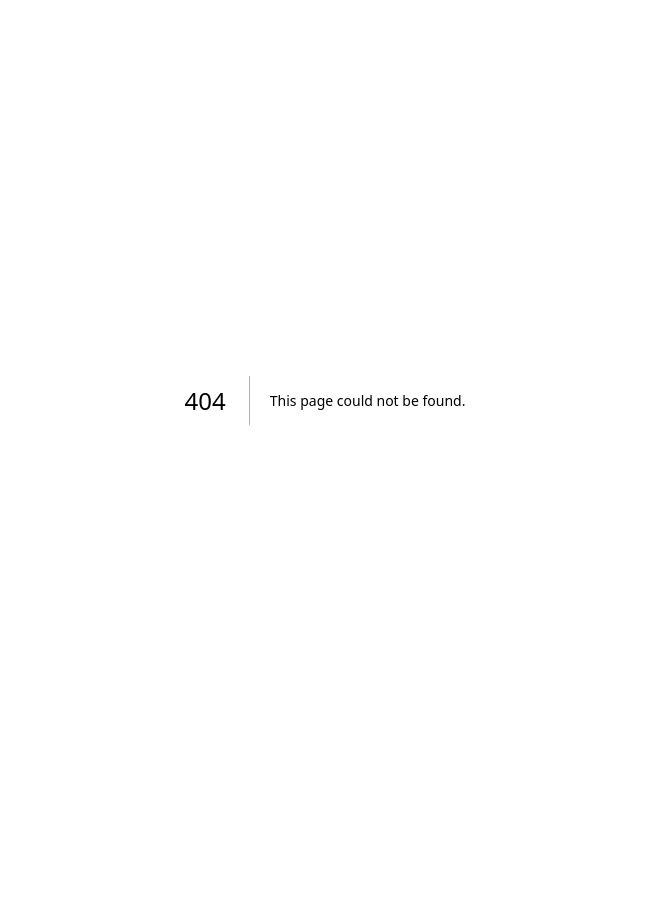
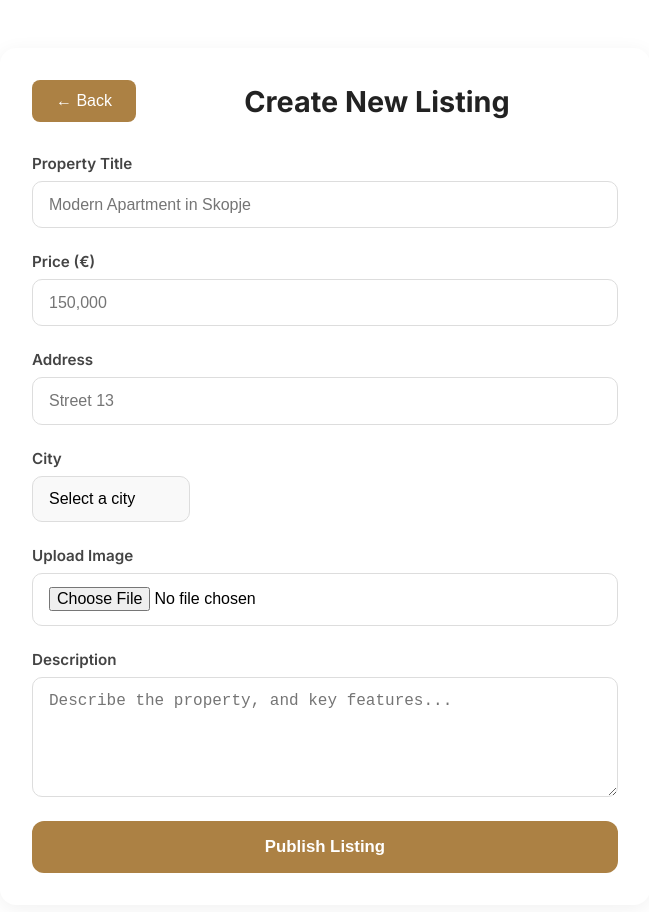
Before and after one commit to RokiTino/towertrader, a Next.js app: page /create-listing in a window 1280 px wide. Before the commit this address had no page. Shown: the top 912 px of the page, without its empty margins (315-964 px from the left). Before the commit the page ends 800 px from the top, so only its background shows below. Built offline with nearby package versions, Linux system fonts and the light colour scheme.

Commit message:
Adding Create Listing Page with Dummy data

```diff
--- a/package.json
+++ b/package.json
@@ -18,7 +18,8 @@
     "next": "15.3.4",
     "react": "^19.0.0",
     "react-dom": "^19.0.0",
-    "react-icons": "^5.5.0"
+    "react-icons": "^5.5.0",
+    "react-router-dom": "^7.9.1"
   },
   "devDependencies": {
     "@eslint/eslintrc": "^3",
--- /dev/null
+++ b/src/app/create-listing/page.tsx
@@ -0,0 +1,163 @@
+"use client";
+
+import { useState } from "react";
+import { useRouter } from "next/navigation";
+import styles from "../styles/CreateListing.module.css";
+
+export default function CreateListing() {
+  const router = useRouter();
+
+  const [form, setForm] = useState({
+    title: "",
+    price: "",
+    description: "",
+    city: "",
+  });
+
+  const [image, setImage] = useState<File | null>(null);
+  const [preview, setPreview] = useState<string | null>(null);
+
+  const handleChange = (
+    e: React.ChangeEvent<HTMLInputElement | HTMLTextAreaElement | HTMLSelectElement>
+  ) => {
+    setForm({ ...form, [e.target.name]: e.target.value });
+  };
+
+  const handleImageChange = (e: React.ChangeEvent<HTMLInputElement>) => {
+    if (e.target.files && e.target.files[0]) {
+      const file = e.target.files[0];
+      setImage(file);
+      setPreview(URL.createObjectURL(file));
+    }
+  };
+
+  const handleSubmit = (e: React.FormEvent) => {
+    e.preventDefault();
+    console.log("New Listing:", form, image);
+    alert(`Listing submitted successfully in ${form.city || "N/A"}!`);
+  };
+
+  const macedonianCities = [
+    "Skopje",
+    "Bitola",
+    "Ohrid",
+    "Tetovo",
+    "Gostivar",
+    "Kumanovo",
+    "Prilep",
+    "Strumica",
+    "Štip",
+    "Veles",
+    "Kavadarci",
+    "Struga",
+    "Kičevo",
+    "Debar",
+    "Gevgelija",
+    "Radoviš",
+    "Kratovo",
+    "Kruševo",
+    "Makedonski Brod",
+    "Delčevo",
+  ];
+  return (
+    <div className={styles.container}>
+      <div className={styles.header}>
+        <button onClick={() => router.back()} className={styles.backButton}>
+          ← Back
+        </button>
+        <h1 className={styles.title}>Create New Listing</h1>
+      </div>
+
+      <form className={styles.form} onSubmit={handleSubmit}>
+        <div className={styles.field}>
+          <span className={styles.fieldLabel}>Property Title</span>
+          <input
+            type="text"
+            name="title"
+            value={form.title}
+            onChange={handleChange}
+            required
+            className={styles.input}
+            placeholder="Modern Apartment in Skopje"
+          />
+        </div>
+
+        <div className={styles.field}>
+          <span className={styles.fieldLabel}>Price (€)</span>
+          <input
+            type="text"
+            name="price"
+            value={form.price}
+            onChange={handleChange}
+            required
+            className={styles.input}
+            placeholder="150,000"
+          />
+        </div>
+
+
+        <div className={styles.field}>
+          <span className={styles.fieldLabel}>Address</span>
+          <input
+            type="text"
+            name="price"
+            value={form.price}
+            onChange={handleChange}
+            required
+            className={styles.input}
+            placeholder="Street 13"
+          />
+        </div>
+
+        <div className={styles.field}>
+        <span className={styles.fieldLabel}>City</span>
+        <div className={styles.customSelectWrapper}>
+            <select
+            name="city"
+            value={form.city}
+            onChange={handleChange}
+            required
+            className={styles.customSelect}
+            >
+            <option value="">Select a city</option>
+            {macedonianCities.map((city) => (
+                <option key={city} value={city}>
+                {city}
+                </option>
+            ))}
+            </select>
+        </div>
+        </div>
+
+        <div className={styles.field}>
+          <span className={styles.fieldLabel}>Upload Image</span>
+          <input
+            type="file"
+            accept="image/*"
+            onChange={handleImageChange}
+            className={styles.inputFile}
+          />
+          {preview && (
+            <img src={preview} alt="Preview" className={styles.imagePreview} />
+          )}
+        </div>
+
+        <div className={styles.field}>
+          <span className={styles.fieldLabel}>Description</span>
+          <textarea
+            name="description"
+            value={form.description}
+            onChange={handleChange}
+            rows={5}
+            className={styles.textarea}
+            placeholder="Describe the property, and key features..."
+          />
+        </div>
+
+        <button type="submit" className={styles.submitButton}>
+          Publish Listing
+        </button>
+      </form>
+    </div>
+  );
+}
--- /dev/null
+++ b/src/app/styles/CreateListing.module.css
@@ -0,0 +1,125 @@
+.container {
+  max-width: 650px;
+  margin: 3rem auto;
+  padding: 2rem;
+  background: #ffffff;
+  border-radius: 16px;
+  box-shadow: 0 4px 20px rgba(0, 0, 0, 0.06);
+}
+
+.header {
+  display: flex;
+  align-items: center;
+  justify-content: center;
+  margin-bottom: 2rem;
+}
+
+.backButton {
+  background-color: #ac8144;
+  color: white;
+  border: none;
+  padding: 0.75rem 1.5rem;
+  border-radius: 8px;
+  font-size: 1rem;
+  font-weight: 500;
+  cursor: pointer;
+  transition: background-color 0.2s ease;
+}
+
+.backButton:hover {
+  background-color: #9a723a;
+}
+
+.title {
+  flex-grow: 1;
+  text-align: center;
+  justify-content: center;
+  font-size: 1.8rem;
+  font-weight: 700;
+  color: #222;
+}
+
+.form {
+  display: flex;
+  flex-direction: column;
+  gap: 1.5rem;
+}
+
+.field {
+  display: flex;
+  flex-direction: column;
+}
+
+.fieldLabel {
+  font-size: 0.95rem;
+  font-weight: 600;
+  margin-bottom: 0.5rem;
+  color: #444;
+}
+
+.input,
+.textarea,
+.inputFile {
+  padding: 0.85rem 1rem;
+  border-radius: 10px;
+  border: 1px solid #ddd;
+  font-size: 1rem;
+  transition: border-color 0.2s ease, box-shadow 0.2s ease;
+}
+
+.input:focus,
+.textarea:focus,
+.inputFile:focus {
+  border-color: #0070f3;
+  box-shadow: 0 0 0 3px rgba(0, 118, 255, 0.15);
+  outline: none;
+}
+
+.textarea {
+  resize: vertical;
+  min-height: 120px;
+}
+
+.imagePreview {
+  margin-top: 0.75rem;
+  max-width: 100%;
+  border-radius: 12px;
+  border: 1px solid #eee;
+  box-shadow: 0 2px 6px rgba(0,0,0,0.05);
+}
+
+.submitButton {
+  color: #fff;
+  border: none;
+  padding: 1rem;
+  border-radius: 12px;
+  font-size: 1.05rem;
+  font-weight: 600;
+  cursor: pointer;
+  transition: background 0.25s ease, transform 0.1s ease;
+  background-color: #ac8144;
+}
+
+.submitButton:hover {
+  background-color: #9a723a;
+  transform: translateY(-2px);
+}
+.customSelect {
+  appearance: none; /* remove default arrow */
+  -webkit-appearance: none;
+  -moz-appearance: none;
+  background-color: #f9f9f9;
+  border: 1px solid #ddd;
+  border-radius: 10px;
+  padding: 0.85rem 1rem;
+  font-size: 1rem;
+  cursor: pointer;
+  position: relative;
+  transition: all 0.2s ease;
+}
+
+.customSelect:focus {
+  border-color: #ac8144;
+  box-shadow: 0 0 0 3px rgba(0, 118, 255, 0.15);
+  outline: none;
+}
```
Also changed, not shown: src/app/page.tsx (+16 -11 lines), src/app/styles/Home.module.css (+29 -0 lines), 1 other file (tests, documents, lock files or other folders).
